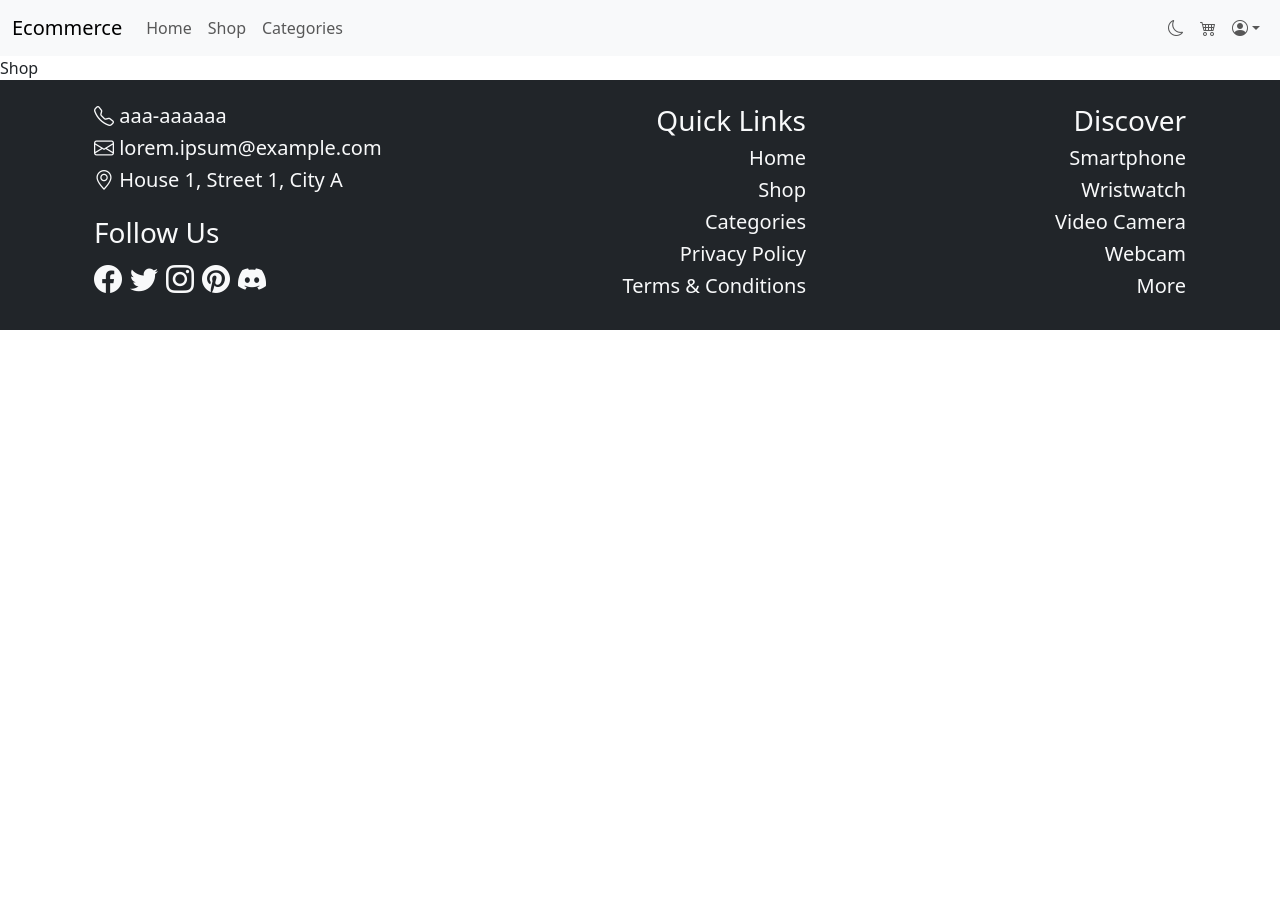
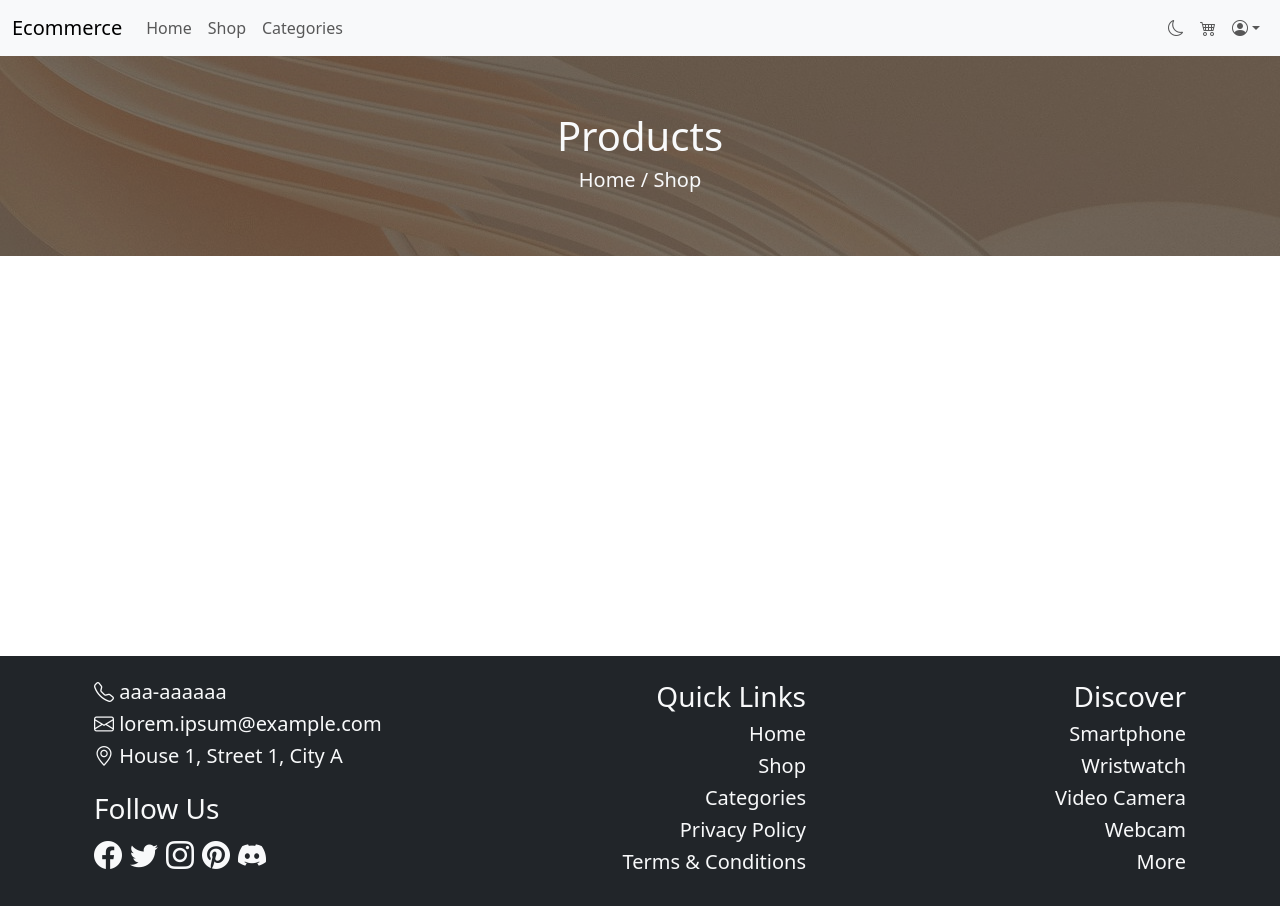
Before and after one commit to mt-rashid-dev/mern-stack-ecommerce, a React (Vite) app in the folder frontend/: page /shop in a window 1280 px wide. Before the commit the page ends 800 px from the top, so only its background shows below. Built offline with nearby package versions, Linux system fonts and the light colour scheme.

Commit message:
add component Shop

```diff
--- a/frontend/src/App.jsx
+++ b/frontend/src/App.jsx
@@ -7,6 +7,7 @@ import { useSelector } from "react-redux";
 
 import Layout from "./components/utility/layout/Layout";
 import Home from "./components/home/Home";
+import Shop from "./components/shop/Shop";
 
 const App = () => {
   const theme = useSelector((state) => state.themeReducer.theme);
@@ -28,7 +29,9 @@ const App = () => {
 			  <Route path="/" element={<Layout>
 					<Home/>
 			  </Layout>}/>
-			  <Route path="/shop" element={<Layout><div>Shop</div></Layout>}/>
+			  <Route path="/shop" element={<Layout>
+					<Shop/>
+				</Layout>}/>
 			  <Route path="/cart" element={<Layout><div>Cart</div></Layout>}/>
 			  <Route path="/categories" element={<Layout><div>Categories</div></Layout>}/>
 			  <Route path="/dashboard" element={<Layout><div>Dashboard</div></Layout>}/>
--- a/frontend/src/components/home/Home.jsx
+++ b/frontend/src/components/home/Home.jsx
@@ -11,7 +11,7 @@ import Button from "react-bootstrap/Button";
 import carouselImg1 from "../../assets/carousel-img-1.jpg";
 import carouselImg2 from "../../assets/carousel-img-2.jpg";
 import carouselImg3 from "../../assets/carousel-img-3.jpg";
-import SingleProduct from "../utility/singleProduct/SingleProduct.jsx";
+import SingleProduct from "../utility/singleProduct/SingleProduct";
 
 const Home = () => {
 	const theme = useSelector((state) => state.themeReducer.theme);
--- /dev/null
+++ b/frontend/src/components/shop/Shop.jsx
@@ -0,0 +1,11 @@
+import ComponentHeader from "../utility/componentHeader/ComponentHeader.jsx";
+
+const Shop = () => {
+  return (
+    <div className="w-max">
+      <ComponentHeader heading="Products" component="Shop"/>
+    </div>
+  );
+};
+
+export default Shop;
--- /dev/null
+++ b/frontend/src/components/utility/componentHeader/ComponentHeader.css
@@ -0,0 +1,15 @@
+.ComponentHeader {
+  width: 100%;
+  height: 200px;
+  background-image: url("../../../assets/bg-img-1.jpg");
+}
+
+.ComponentHeader > div {
+  width: 100%;
+  height: 100%;
+  display: flex;
+  justify-content: center;
+  align-items: center;
+  flex-direction: column;
+  background-color: rgba(0, 0, 0, 0.5);
+}
--- /dev/null
+++ b/frontend/src/components/utility/componentHeader/ComponentHeader.jsx
@@ -0,0 +1,15 @@
+import "./ComponentHeader.css";
+import { Link } from "react-router-dom";
+
+const ComponentHeader = (props) => {
+  return (
+    <div className="ComponentHeader text-light">
+      <div>
+        <h1 className="text-center">{props.heading}</h1>
+        <h5 className="text-center"><Link to="/" className="text-decoration-none text-light">Home</Link> / {props.component}</h5>
+      </div>
+    </div>
+  );
+};
+
+export default ComponentHeader;
--- /dev/null
+++ b/frontend/src/components/utility/layout/Layout.css
@@ -0,0 +1,5 @@
+.Layout-main {
+  display: block;
+  width: 100%;
+  min-height: calc(100vh - 200px);
+}
--- a/frontend/src/components/utility/layout/Layout.jsx
+++ b/frontend/src/components/utility/layout/Layout.jsx
@@ -1,11 +1,12 @@
-import Footer from "../footer/Footer.jsx";
-import Header from "../header/Header.jsx";
+import "./Layout.css";
+import Footer from "../footer/Footer";
+import Header from "../header/Header";
 
 const Layout = ({ children }) => {
   return (
 	<div>
 	  <Header/>
-	  {children}
+	  <main className="Layout-main">{children}</main>
 		<Footer/>
 	</div>
   );
```
Also changed, not shown: frontend/src/components/shop/Shop.css (added).
